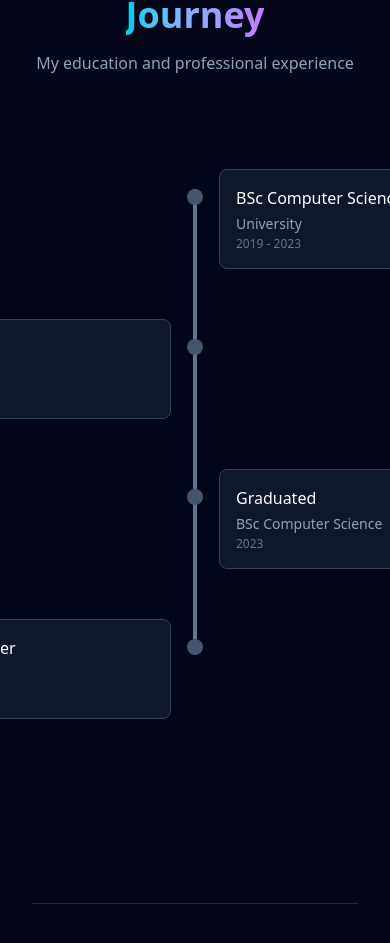
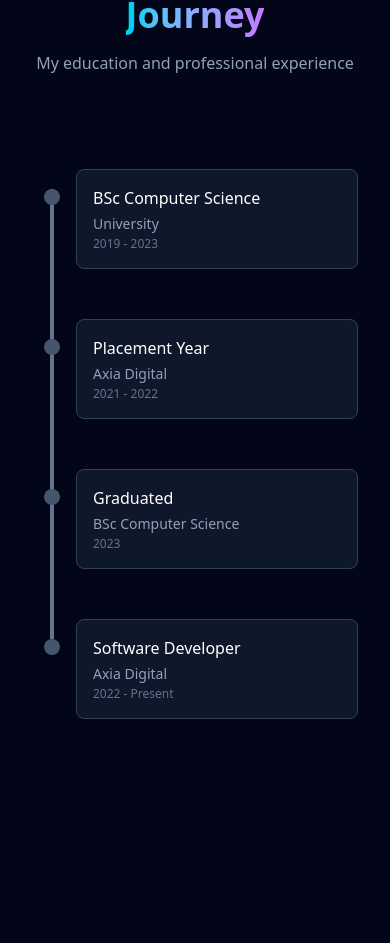
Before and after one commit to sibti-ali/Personal_portfolio, a React (Vite) app in the folder frontend/: page / in a window 390 px wide. Shown: the part 929-1872 px from the top of the page. Built offline with nearby package versions, Linux system fonts and the light colour scheme.

Commit message:
Updated styling: Made timeline responsive

```diff
--- a/frontend/index.html
+++ b/frontend/index.html
@@ -7,6 +7,6 @@
   </head>
   <body>
     <div id="root"></div>
-    <script type="module" src="/src/main.tsx"></script>
+    <script type="module" src="src/main.tsx"></script>
   </body>
 </html>
--- a/frontend/src/Pages/Home.tsx
+++ b/frontend/src/Pages/Home.tsx
@@ -11,7 +11,7 @@ export default function Home() {
 
   const projects = [
     {
-      title: 'E-Assessment Platfroms for Axia Digital',
+      title: 'E-Assessment Platforms for Axia Digital',
       description: 'Designed and developed WebApps. Integrated RBA allowing trainees in professional practice to validate their work.',
       tags: ['XSLT', 'XML', 'C# .NET'],
       link: '#',
@@ -19,7 +19,7 @@ export default function Home() {
     },
     {
       title: 'Mobile App for Axia Digital',
-      description: 'Designed, Developed and Deployed a mobile in use by Partners of the NHS England.',
+      description: 'Designed, Developed and Deployed a mobile app in use by Partners of the NHS England.',
       tags: ['Flutter', 'WebViews'],
       link: '#',
       gradient: 'from-purple-600 via-pink-500 to-rose-400'
@@ -32,14 +32,12 @@ export default function Home() {
       gradient: 'from-purple-600 via-pink-500 to-rose-400'
     },
     {
-    "id": "task-manager",
-    "title": "Task Manager Application",
-    "description": "Comprehensive task management system for caseworkers featuring an interactive kanban board real-time updates",
-    "tags": ["React", "Express.js", "MongoDB", "Kanban Board", "Real-time Updates"],
-    "link": "#",
-    "gradient": "from-purple-600 via-pink-500 to-rose-400",
-    },
-
+      title: 'Task Manager Application',
+      description: 'Comprehensive task management system for caseworkers featuring an interactive kanban board with real-time updates.',
+      tags: ['React', 'Express.js', 'MongoDB', 'Kanban Board', 'Real-time Updates'],
+      link: '#',
+      gradient: 'from-purple-600 via-pink-500 to-rose-400'
+    }
   ];
 
   const projectsPerPage = 3;
@@ -47,7 +45,7 @@ export default function Home() {
 
   useEffect(() => {
     const handleScroll = () => {
-      const sections = ['home', 'journey' ,'skills', 'projects'];
+      const sections = ['home', 'journey', 'skills', 'projects'];
       const current = sections.find(section => {
         const element = document.getElementById(section);
         if (element) {
@@ -90,7 +88,7 @@ export default function Home() {
   const skills: Record<'frontend' | 'backend' | 'tools', string[]> = {
     frontend: ['React', 'Angular', 'TypeScript', 'Tailwind CSS', 'XSLT/XML', 'HTML/CSS'],
     backend: ['Node.js', 'Express', 'REST APIs', 'SQL', 'Python', 'C#/C++'],
-    tools: ['Git', 'VS Code', 'Postman', 'Unit testing', 'AWS', 'Azure DevOps' , 'Docker']
+    tools: ['Git', 'VS Code', 'Postman', 'Unit testing', 'AWS', 'Azure DevOps', 'Docker']
   };
 
   const visibleProjects = projects.slice(
@@ -145,7 +143,7 @@ export default function Home() {
 
             {/* Desktop Menu */}
             <div className="hidden md:flex space-x-8">
-              {['home', 'journey' , 'skills', 'projects'].map((section) => (
+              {['home', 'journey', 'skills', 'projects'].map((section) => (
                 <button
                   key={section}
                   onClick={() => scrollToSection(section)}
@@ -177,7 +175,7 @@ export default function Home() {
         {isMenuOpen && (
           <div className="md:hidden bg-slate-900/95 backdrop-blur-xl border-t border-slate-800/50">
             <div className="px-4 py-4 space-y-3">
-              {['home', 'journey' , 'skills', 'projects'].map((section) => (
+              {['home', 'journey', 'skills', 'projects'].map((section) => (
                 <button
                   key={section}
                   onClick={() => scrollToSection(section)}
@@ -204,7 +202,7 @@ export default function Home() {
             </span>
           </h1>
           <p className="text-xl sm:text-2xl text-slate-300 mb-4">
-            Simulating the universe, one particle at a time
+            Building enterprise solutions for professional development
           </p>
           <p className="text-lg text-slate-400 mb-8 max-w-2xl mx-auto">
             Full Stack Developer specializing in developing enterprise grade web & mobile apps
@@ -224,10 +222,10 @@ export default function Home() {
             </a>
           </div>
           <div className="flex justify-center gap-6">
-            <a target="_github" href="https://github.com/sibti-ali/" className="text-slate-400 hover:text-cyan-400 transition-colors transform hover:scale-110">
+            <a target="_blank" rel="noopener noreferrer" href="https://github.com/sibti-ali/" className="text-slate-400 hover:text-cyan-400 transition-colors transform hover:scale-110">
               <Github size={24} />
             </a>
-            <a target="_linkedin" href="https://www.linkedin.com/in/sibtain-ali-73ab7a213/" className="text-slate-400 hover:text-cyan-400 transition-colors transform hover:scale-110">
+            <a target="_blank" rel="noopener noreferrer" href="https://www.linkedin.com/in/sibtain-ali-73ab7a213/" className="text-slate-400 hover:text-cyan-400 transition-colors transform hover:scale-110">
               <Linkedin size={24} />
             </a>
             <a href="mailto:jsibtainali@gmail.com" className="text-slate-400 hover:text-cyan-400 transition-colors transform hover:scale-110">
@@ -238,20 +236,22 @@ export default function Home() {
       </section>
 
       {/* Timeline Section */}
-      <section id="journey" className="py-20 px-4 relative z-10">
-        <Timeline />
+      <section id="journey" className="min-h-screen flex items-center py-20 px-4 relative z-10">
+        <div className="w-full">
+          <Timeline />
+        </div>
       </section>
 
       {/* Skills Section */}
-      <section id="skills" className="py-20 px-4 relative z-10">
-        <div className="max-w-4xl mx-auto">
+      <section id="skills" className="min-h-screen flex items-center py-20 px-4 relative z-10">
+        <div className="max-w-4xl mx-auto w-full">
           <h2 className="text-4xl font-bold text-center mb-4">
             <span className="bg-gradient-to-r from-cyan-400 to-blue-400 bg-clip-text text-transparent">
               Skills & Expertise
             </span>
           </h2>
           <p className="text-center text-slate-400 mb-12 max-w-2xl mx-auto">
-            Technologies I use to build immersive simulations and experiences
+            Technologies I use to build enterprise-grade applications
           </p>
 
           {/* Tab Navigation */}
@@ -324,7 +324,7 @@ export default function Home() {
             </span>
           </h2>
           <p className="text-center text-slate-400 mb-16 max-w-2xl mx-auto">
-            Physics simulations and interactive experiences
+            Enterprise solutions and innovative applications
           </p>
 
           <div className="relative">
@@ -428,7 +428,7 @@ export default function Home() {
             </span>
           </h3>
           <p className="text-slate-400 mb-6">
-            Open to collaborations on physics simulations and interactive projects
+            Open to collaborations on enterprise applications and innovative projects
           </p>
           <a
             href="mailto:jsibtainali@gmail.com"
@@ -437,7 +437,7 @@ export default function Home() {
             Get In Touch
           </a>
           <div className="mt-8 pt-8 border-t border-slate-800/50 text-slate-500">
-            <p>&copy; 2025 Sibtain Ali. Creating Cool stuff.</p>
+            <p>&copy; 2025 Sibtain Ali. Creating cool stuff.</p>
           </div>
         </div>
       </footer>
--- a/frontend/src/Pages/Timeline.tsx
+++ b/frontend/src/Pages/Timeline.tsx
@@ -12,6 +12,7 @@ interface TimelineNode {
 
 export default function Timeline() {
   const [hoveredNode, setHoveredNode] = useState<string | null>(null);
+  const [clickedNode, setClickedNode] = useState<string | null>(null);
 
   const nodes: TimelineNode[] = [
     {
@@ -25,7 +26,7 @@ export default function Timeline() {
     },
     {
       id: 'internship',
-      title: 'Placement year',
+      title: 'Placement Year',
       organization: 'Axia Digital',
       period: '2021 - 2022',
       type: 'work',
@@ -38,7 +39,7 @@ export default function Timeline() {
       organization: 'BSc Computer Science',
       period: '2023',
       type: 'education',
-      description: 'Graduated with a highest achievable grade (1:1) with the Mark Humphry\'s Memorial Prize for Outstanding Achievement During Placement Year',
+      description: 'Graduated with the highest achievable grade (1:1) with the Mark Humphry\'s Memorial Prize for Outstanding Achievement During Placement Year.',
       skills: ['Award', '1:1']
     },
     {
@@ -47,19 +48,29 @@ export default function Timeline() {
       organization: 'Axia Digital',
       period: '2022 - Present',
       type: 'work',
-      description: 'Building enterprise-grade CPD platforms for professionals. Leading development of multiple projects with experience in cloud technologies',
+      description: 'Building enterprise-grade CPD platforms for professionals. Leading development of multiple projects with experience in cloud technologies.',
       skills: ['React', 'TypeScript', 'Flutter', 'Node.js', 'AWS', 'MongoDB', 'Docker']
     }
   ];
 
   const getNodePosition = (index: number) => {
-    return index * 150 + 30; // Spacing between nodes
+    return index * 150 + 30;
   };
 
   const borderColor = (node: TimelineNode) => {
-    return hoveredNode === node.id
+    const isExpanded = hoveredNode === node.id || clickedNode === node.id;
+    return isExpanded
       ? (node.type === 'education' ? 'border-purple-500' : 'border-cyan-500')
       : 'border-slate-700';
+  };
+
+  const isNodeExpanded = (nodeId: string) => {
+    return hoveredNode === nodeId || clickedNode === nodeId;
+  };
+
+  const handleCardClick = (nodeId: string) => {
+    setClickedNode(clickedNode === nodeId ? null : nodeId);
+
   };
 
   return (
@@ -75,12 +86,24 @@ export default function Timeline() {
 
       <div className="relative" style={{ minHeight: `${nodes.length * 150 + 100}px` }}>
 
-        {/* Connecting line */}
+        {/* Connecting line - Desktop at 50%, Mobile at 20px from left */}
         <svg className="absolute inset-0 w-full h-full pointer-events-none" style={{ zIndex: 1 }}>
+          {/* Desktop line */}
           <line
+            className="hidden md:block"
             x1="50%"
             y1={getNodePosition(0) + 20}
             x2="50%"
+            y2={getNodePosition(nodes.length - 1) + 20}
+            stroke="#64748b"
+            strokeWidth="4"
+          />
+          {/* Mobile line */}
+          <line
+            className="md:hidden"
+            x1="20"
+            y1={getNodePosition(0) + 20}
+            x2="20"
             y2={getNodePosition(nodes.length - 1) + 20}
             stroke="#64748b"
             strokeWidth="4"
@@ -95,28 +118,29 @@ export default function Timeline() {
 
             return (
               <div key={node.id}>
-                {/* Card */}
+                {/* Card - Desktop (alternating sides) */}
                 <div
-                  className="absolute"
+                  className="hidden md:block absolute"
                   style={{
                     top: `${topPosition}px`,
                     left: isLeft ? '50%' : 'auto',
                     right: isLeft ? 'auto' : '50%',
                     marginLeft: isLeft ? '24px' : 'auto',
                     marginRight: isLeft ? 'auto' : '24px',
-                    zIndex: hoveredNode === node.id ? 10 : 2
+                    zIndex: isNodeExpanded(node.id) ? 10 : 2
                   }}
                 >
                   <div
                     className={`w-80 bg-slate-900 border rounded-lg p-4 transition-all cursor-pointer ${borderColor(node)}`}
                     onMouseEnter={() => setHoveredNode(node.id)}
                     onMouseLeave={() => setHoveredNode(null)}
+                    onClick={() => handleCardClick(node.id)}
                   >
                     <h3 className="text-white font-medium mb-1">{node.title}</h3>
                     <p className="text-slate-400 text-sm mb-0.5">{node.organization}</p>
                     <p className="text-slate-500 text-xs">{node.period}</p>
 
-                    {hoveredNode === node.id && (
+                    {isNodeExpanded(node.id) && (
                       <div className="mt-3 pt-3 border-t border-slate-800">
                         <p className="text-slate-300 text-sm mb-2">{node.description}</p>
                         <div className="flex flex-wrap gap-1">
@@ -131,13 +155,58 @@ export default function Timeline() {
                   </div>
                 </div>
 
-                {/* Node dot */}
+                {/* Card - Mobile (all on right side) */}
+                <div
+                  className="md:hidden absolute"
+                  style={{
+                    top: `${topPosition}px`,
+                    left: '44px',
+                    right: '0',
+                    zIndex: isNodeExpanded(node.id) ? 10 : 2
+                  }}
+                >
+                  <div
+                    className={`bg-slate-900 border rounded-lg p-4 transition-all cursor-pointer ${borderColor(node)}`}
+                    onMouseEnter={() => setHoveredNode(node.id)}
+                    onMouseLeave={() => setHoveredNode(null)}
+                    onClick={() => handleCardClick(node.id)}
+                  >
+                    <h3 className="text-white font-medium mb-1">{node.title}</h3>
+                    <p className="text-slate-400 text-sm mb-0.5">{node.organization}</p>
+                    <p className="text-slate-500 text-xs">{node.period}</p>
+
+                    {isNodeExpanded(node.id) && (
+                      <div className="mt-3 pt-3 border-t border-slate-800">
+                        <p className="text-slate-300 text-sm mb-2">{node.description}</p>
+                        <div className="flex flex-wrap gap-1">
+                          {node.skills.map(skill => (
+                            <span key={skill} className="text-xs px-2 py-1 rounded bg-slate-800 text-slate-400">
+                              {skill}
+                            </span>
+                          ))}
+                        </div>
+                      </div>
+                    )}
+                  </div>
+                </div>
+
+                {/* Node dot - Desktop at center, Mobile at left */}
                 <div
                   className="absolute"
                   style={{
                     top: `${topPosition + 20}px`,
                     left: '50%',
                     transform: 'translateX(-50%)',
+                    zIndex: 3
+                  }}
+                >
+                  <div className="hidden md:block w-4 h-4 rounded-full bg-slate-600" />
+                </div>
+                <div
+                  className="absolute md:hidden"
+                  style={{
+                    top: `${topPosition + 20}px`,
+                    left: '12px',
                     zIndex: 3
                   }}
                 >
@@ -148,9 +217,6 @@ export default function Timeline() {
           })}
         </div>
       </div>
-
-      <div className="flex items-center justify-center gap-8 mt-16 pt-8 border-t border-slate-800">
-      </div>
     </div>
   );
 }
```
